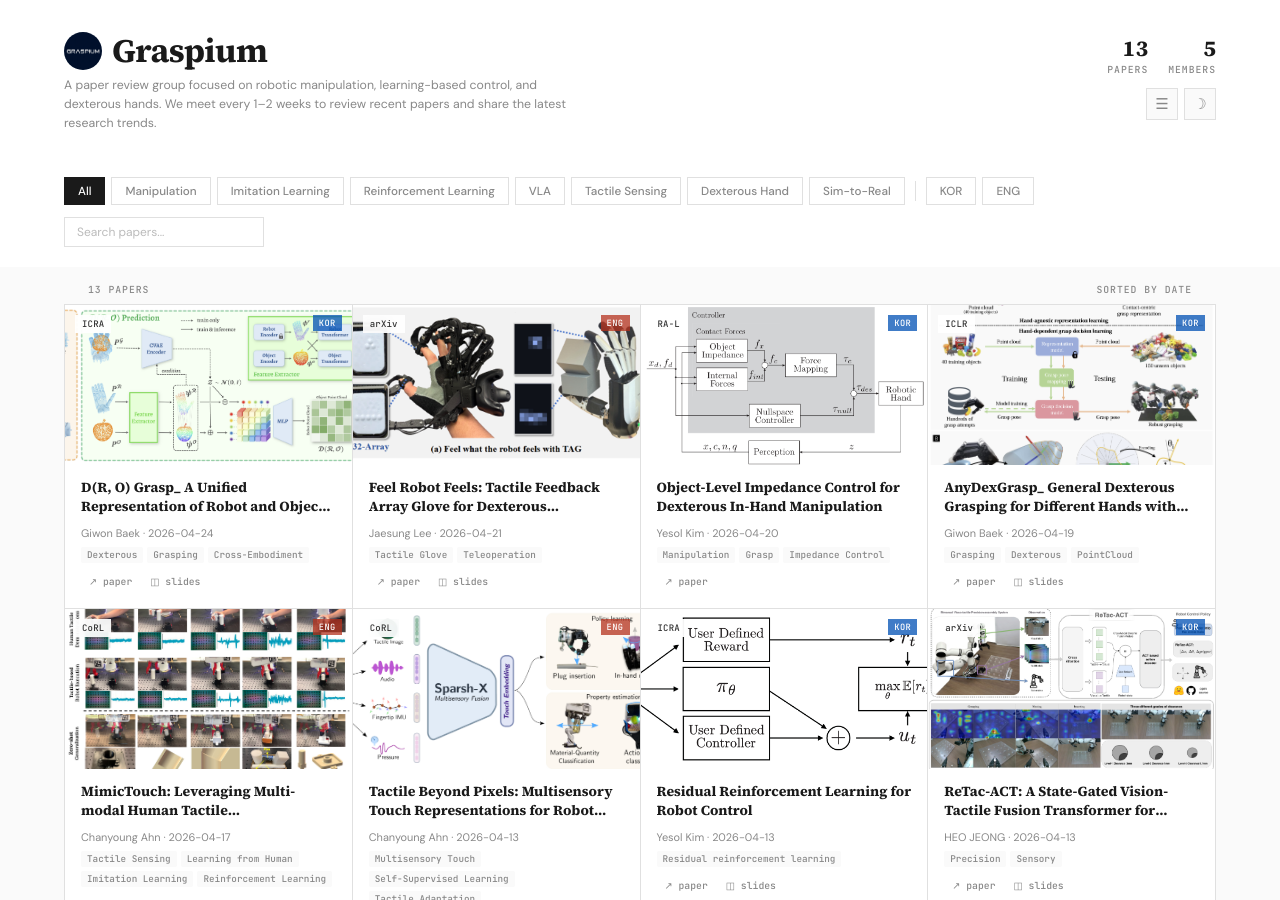
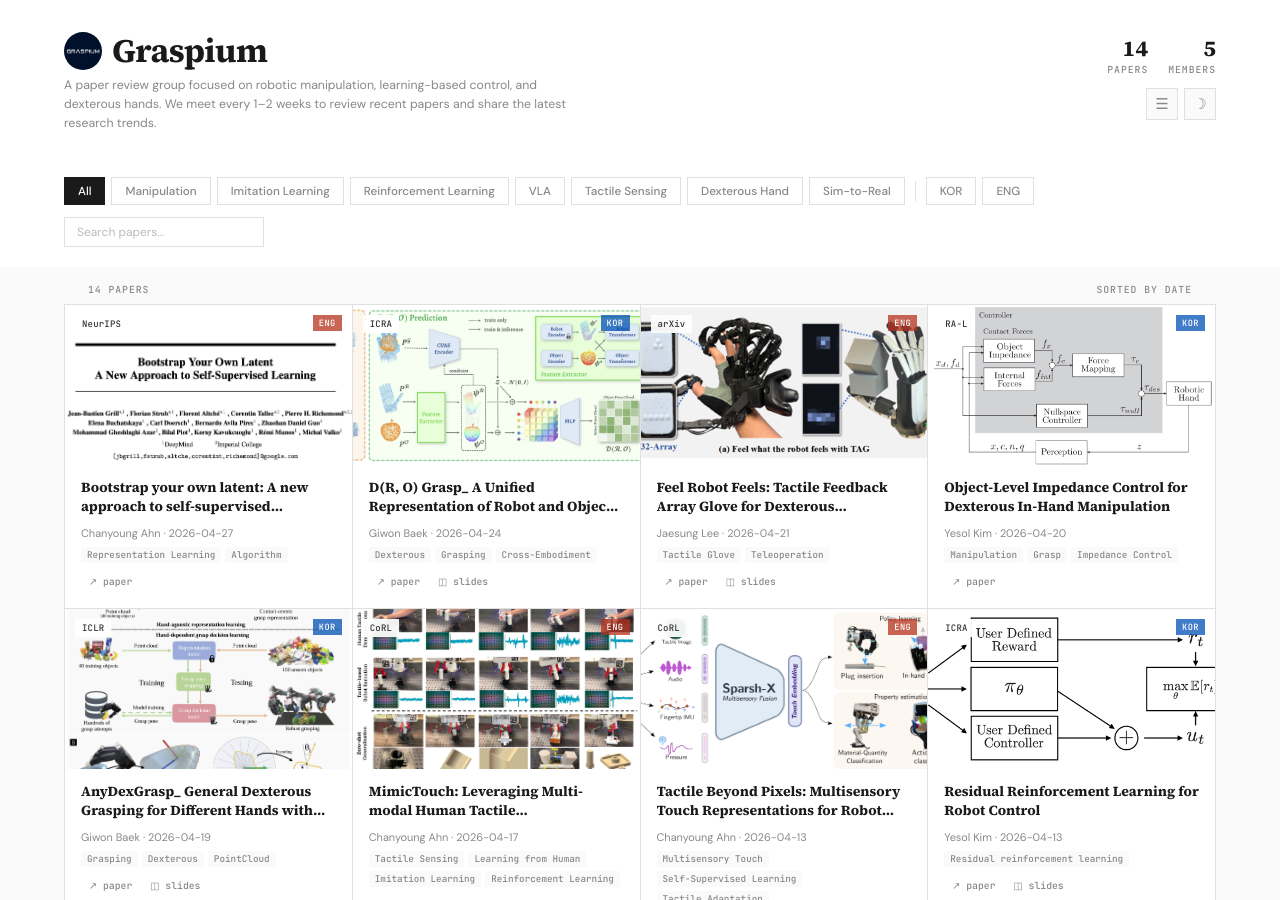
Before and after one commit to graspium-official/graspium-official.github.io, a Jekyll site: the page built from index.html, in a window 1280 px wide and 900 px high. Built offline with Jekyll 4.4.1, drawn with Linux system fonts in a browser that asks for light colours.

Commit message:
Add paper cy-004: Bootstrap your own latent: A new approach to self-supervised Learning

```diff
--- a/_data/papers.yml
+++ b/_data/papers.yml
@@ -241,3 +241,18 @@
   thumbnail: "assets/thumbnails/GWB-003.png"
   slides: "https://drive.google.com/file/d/1kE7Fq1wWwbF_uNy-2wTNjGD0ILKuKFGB/view?usp=drive_link"
   notes: "+) It can choose a direction to grasp"
+
+- id: "cy-004"
+  title: "Bootstrap your own latent: A new approach to self-supervised Learning"
+  authors: "Jean-Bastien Grill, Florian Strub, Florent Altch, et al."
+  venue: "NeurIPS"
+  date: "2026-04-27"
+  field: "imitation_learning"
+  lang: "eng"
+  keywords:
+    - "Representation Learning"
+    - "Algorithm"
+  presenter: "Chanyoung Ahn"
+  status: "pending"
+  paper: "https://papers.nips.cc/paper/2020/file/f3ada80d5c4ee70142b17b8192b2958e-Paper.pdf"
+  thumbnail: "assets/thumbnails/cy-004.png"
```
Also changed, not shown: assets/thumbnails/cy-004.png (added).
